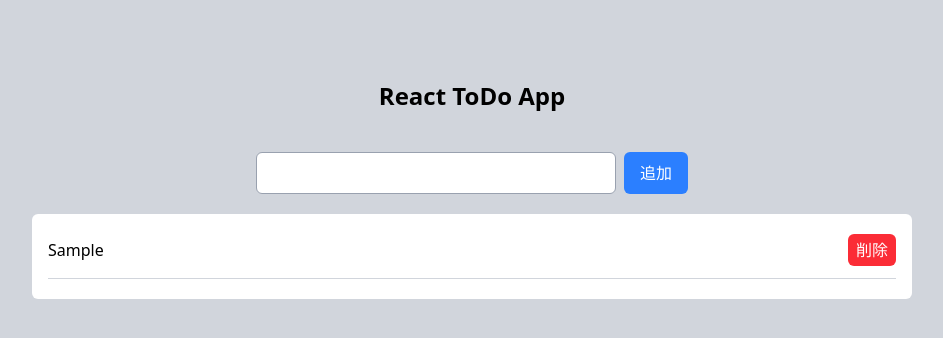
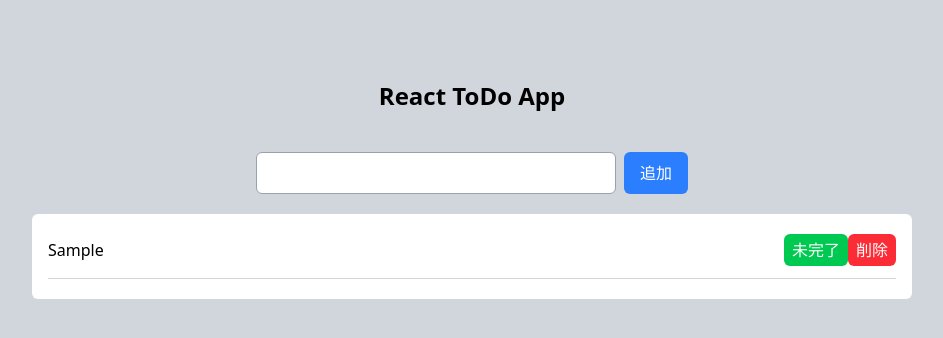
Before and after one commit to ttcaf/react-todo-app, a React (Vite) app: page / in a window 1280 px wide. Both pictures are taken after typing "Sample" into the empty fields and a click on the button "追加". Shown: the top 338 px of the page, without its empty margins (168-1111 px from the left). Built offline with nearby package versions, Linux system fonts and the light colour scheme.

Commit message:
完了・未完了のステータス設定

```diff
--- a/src/app/App.tsx
+++ b/src/app/App.tsx
@@ -2,18 +2,26 @@ import React, { useState, useEffect } from 'react';
 import TodoInput from './components/TodoInput/TodoInput';
 import TodoList from './components/TodoList/TodoList';
 
+type Todo = {
+  id: number;
+  text: string;
+  completed: boolean;
+}
+
+const TODO_KEY = 'todos';
+
 function App() {
   // タスクを格納する配列
-  const [todos, setTodos] = useState<string[]>([]);
+  const [todos, setTodos] = useState<Todo[]>([]);
 
-  const todoStorage = localStorage.getItem('todos');
+  const todoStorage = localStorage.getItem(TODO_KEY);
 
   // ロード時にlocalStorageからデータを読み込む
   useEffect(() => {
     if( todoStorage ) {
       setTodos(JSON.parse(todoStorage));
     } else {
-      localStorage.setItem('todos', JSON.stringify([]));
+      localStorage.setItem(TODO_KEY, JSON.stringify([]));
     }
   }, []);
 
@@ -22,21 +30,37 @@ function App() {
   function handleAddTask(e: React.FormEvent<HTMLFormElement>) {
     e.preventDefault();
 
-    if(todoStorage) {
-      setTodos(JSON.parse(todoStorage));
-    } else {
-      localStorage.setItem('todos', JSON.stringify([]));
+    const newText = e.target["todoInput"].value;
+    if(newText.trim() === "") {
+      return;
     }
 
-    localStorage.setItem('todos', JSON.stringify([...todos, e.target["todoInput"].value]));
-    setTodos([...todos, e.target["todoInput"].value]);
+    // タイムスタンプをIDにする
+    const timestamp = new Date(e.timeStamp * 1000).getTime();
+    console.log(timestamp);
+    const newTodo: Todo = {
+      id: timestamp,
+      text: newText,
+      completed: false
+    }
+
+    setTodos([...todos, newTodo]);
+    localStorage.setItem(TODO_KEY, JSON.stringify([...todos, newTodo]));
     e.target["todoInput"].value = "";
   }
 
+  function handleComplete(id: number, completed: boolean) {
+    const newTodos = todos.map((todo) =>
+      todo.id === id ? {...todo, completed: !todo.completed} : todo
+    )
+    setTodos(newTodos);
+    localStorage.setItem(TODO_KEY, JSON.stringify(newTodos));
+  }
+
   //todosからタスクを削除
-  function handleDelete(index: number) {
+  function handleDelete(id: number) {
     const newTodos = [...todos];
-    newTodos.splice(index, 1);
+    newTodos.splice(newTodos.findIndex((todo) => todo.id === id), 1);
     localStorage.setItem('todos', JSON.stringify(newTodos));
     setTodos(newTodos);
   }
@@ -57,7 +81,7 @@ function App() {
 
       <div className="pt-5">
         <div className="w-full max-w-4xl mx-auto px-2">
-          <TodoList todos={todos} handleDelete={handleDelete}/>
+          <TodoList todos={todos} handleDelete={handleDelete} handleComplete={handleComplete} />
         </div>
       </div>
 
--- a/src/app/components/TodoItem/TodoItem.tsx
+++ b/src/app/components/TodoItem/TodoItem.tsx
@@ -1,20 +1,29 @@
 import React from 'react';
 
+type Todo = {
+  id: number;
+  text: string;
+  completed: boolean;
+}
+
 type TodoItemProps = {
-  todo: string;
-  index: number;
-  handleDelete: (index: number) => void;
+  todo: Todo;
+  handleDelete: (id: number) => void;
+  handleComplete: (id: number, completed: boolean) => void;
 }
 
 // TodoListで渡されたタスクを表示
-function TodoItem({ todo, index, handleDelete }: TodoItemProps) {
+function TodoItem({ todo, handleDelete, handleComplete }: TodoItemProps) {
 
   return (
     <li className="w-full flex pb-3 border-b border-gray-300">
      <span className="flex-1 pt-1">
-      {todo}
+      {todo.text}
      </span>
-     <button type="button" className="bg-red-500 text-white px-2 py-1 rounded-md cursor-pointer" onClick={() => handleDelete(index)}>
+     <button type="button" className="bg-green-500 text-white px-2 py-1 rounded-md cursor-pointer" onClick={() => handleComplete(todo.id, todo.completed)}>
+       {todo.completed ? '完了' : '未完了'}
+     </button>
+     <button type="button" className="bg-red-500 text-white px-2 py-1 rounded-md cursor-pointer" onClick={() => handleDelete(todo.id)}>
        削除
      </button>
    </li>
--- a/src/app/components/TodoList/TodoList.tsx
+++ b/src/app/components/TodoList/TodoList.tsx
@@ -1,19 +1,26 @@
 import React from 'react';
 import TodoItem from '../TodoItem/TodoItem';
 
+type Todo = {
+  id: number;
+  text: string;
+  completed: boolean;
+}
+
 type TodoListProps = {
-  todos: string[];
-  handleDelete: (index: number) => void;
+  todos: Todo[];
+  handleDelete: (id: number) => void;
+  handleComplete: (id: number, completed: boolean) => void;
 }
 
 // TodoInputで入力したタスクの配列ををmapでTodoItemに渡す
-function TodoList({ todos, handleDelete }: TodoListProps) {
+function TodoList({ todos, handleDelete, handleComplete }: TodoListProps) {
   return (
     <div className="bg-white py-5 px-4 rounded-md">
       <ul className="flex flex-col gap-3">
         {
-          todos.map((todo, index) => {
-            return <TodoItem todo={todo} key={index} handleDelete={handleDelete} index={index} />
+          todos.map((todo) => {
+            return <TodoItem todo={todo} key={todo.id} handleDelete={handleDelete} handleComplete={handleComplete} />
           })
         }
       </ul>
```
